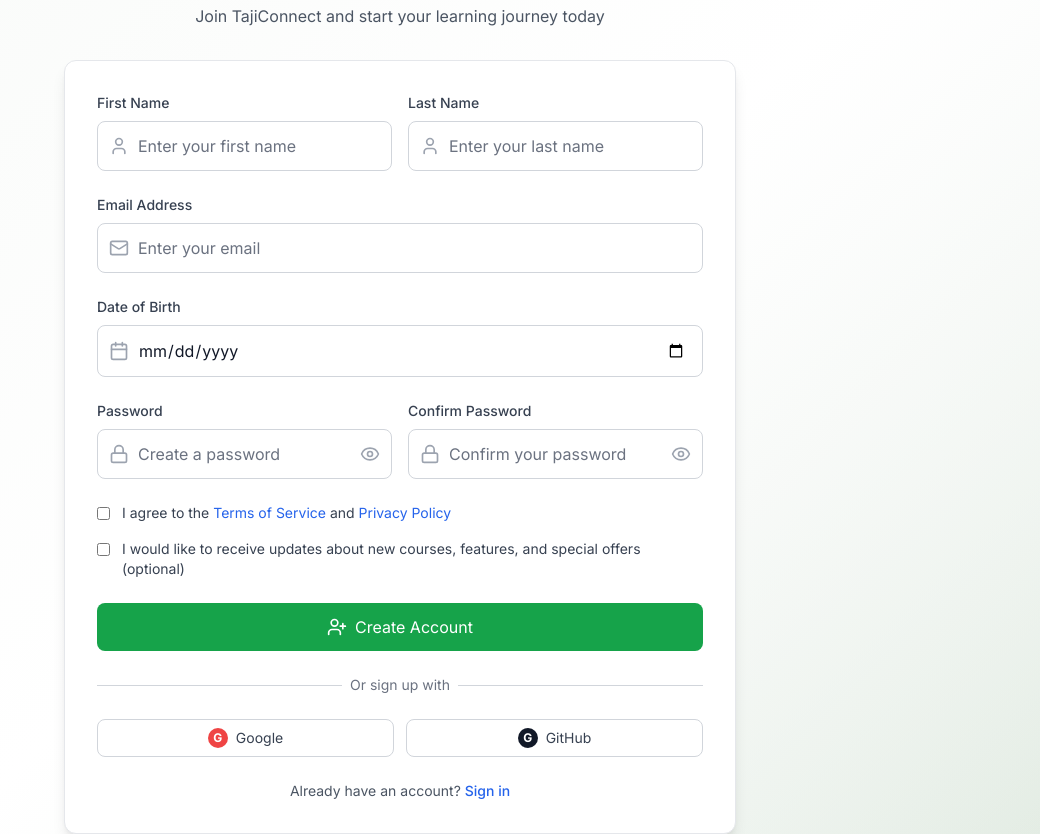
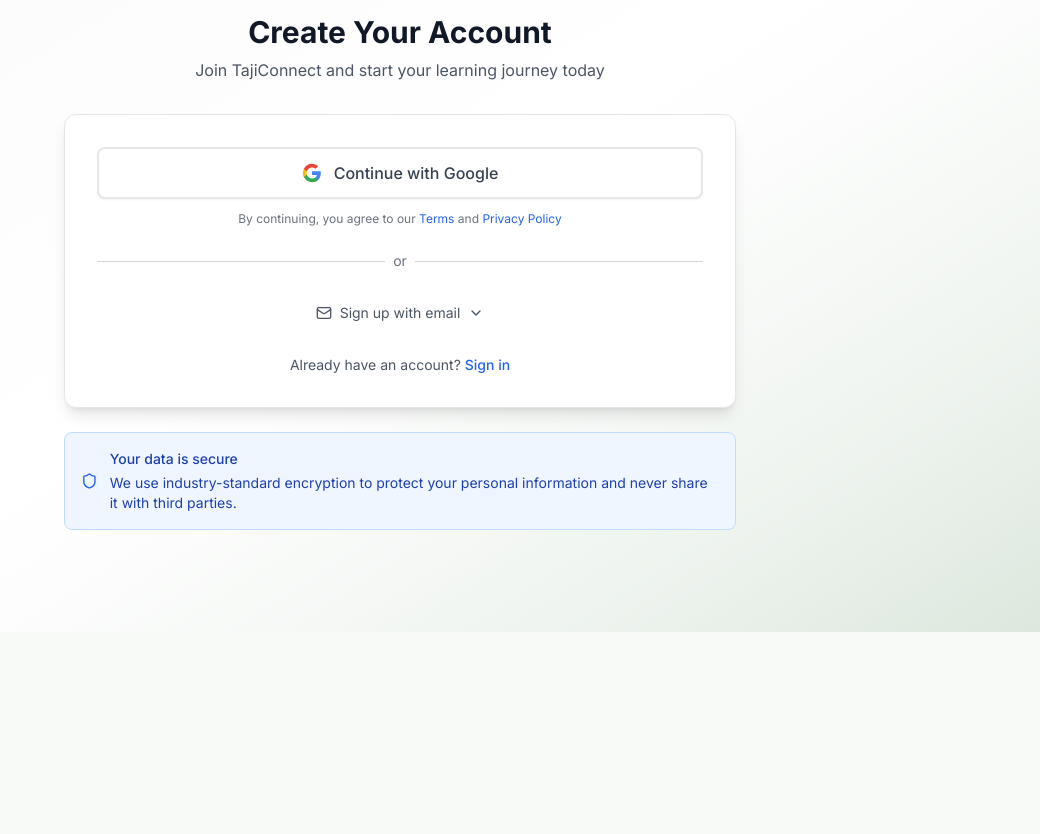
Before and after one commit to Chebii55/Tajiconnect, a React (Vite) app in the folder frontend/: page /register in a window 1280 px wide. Shown: the part 225-1059 px from the top of the page, without its empty margins (240-1280 px from the left). After the commit the page ends 857 px from the top, so only its background shows below. Built offline with nearby package versions, Linux system fonts and the light colour scheme; no server answers.

Commit message:
google-auth-done

```diff
--- a/frontend/src/components/auth/Login.tsx
+++ b/frontend/src/components/auth/Login.tsx
@@ -1,7 +1,8 @@
 import React, { useState, useEffect } from 'react';
 import { Link, useNavigate } from 'react-router-dom';
-import { Eye, EyeOff, Mail, Lock, LogIn, AlertCircle, CheckCircle, Loader } from 'lucide-react';
+import { Eye, EyeOff, Mail, Lock, LogIn, AlertCircle, CheckCircle, Loader, ChevronDown, ChevronUp } from 'lucide-react';
 import { loginUser, getLoginRedirectPath } from '../../utils/auth';
+import { authService } from '../../services/api/auth';
 import { onboardingService } from '../../services/api/onboarding';
 
 const Login: React.FC = () => {
@@ -11,8 +12,10 @@ const Login: React.FC = () => {
     password: ''
   });
   const [showPassword, setShowPassword] = useState(false);
+  const [showEmailLogin, setShowEmailLogin] = useState(false);
   const [errors, setErrors] = useState<Record<string, string>>({});
   const [isLoading, setIsLoading] = useState(false);
+  const [isGoogleLoading, setIsGoogleLoading] = useState(false);
   const [notification, setNotification] = useState<{
     type: 'success' | 'error' | 'info';
     message: string;
@@ -82,6 +85,13 @@ const Login: React.FC = () => {
     return Object.keys(newErrors).length === 0;
   };
 
+  const handleGoogleLogin = () => {
+    setIsGoogleLoading(true);
+    setNotification(null);
+    // Redirect to Google OAuth
+    authService.googleLogin();
+  };
+
   const handleSubmit = async (e: React.FormEvent) => {
     e.preventDefault();
 
@@ -140,13 +150,6 @@ const Login: React.FC = () => {
     }
   };
 
-  const handleSocialLogin = (provider: string) => {
-    setNotification({
-      type: 'info',
-      message: `${provider} login integration coming soon!`
-    });
-  };
-
   return (
     <div className="min-h-screen bg-gradient-to-br from-neutral-light via-white to-forest-sage/10 dark:from-[#0f1419] dark:via-[#1a1f2e] dark:to-[#0f1419] font-['Inter'] flex items-center justify-center py-12 px-4">
       <div className="max-w-md w-full">
@@ -175,9 +178,67 @@ const Login: React.FC = () => {
           </div>
         )}
 
-        {/* Login Form */}
+        {/* Login Card */}
         <div className="bg-white dark:bg-[#1e2433] rounded-xl shadow-lg dark:shadow-2xl dark:shadow-black/20 p-8 dark:border dark:border-gray-700/50">
-          <form onSubmit={handleSubmit} className="space-y-6">
+          {/* Primary: Google Sign In */}
+          <button
+            onClick={handleGoogleLogin}
+            disabled={isGoogleLoading}
+            className="w-full flex items-center justify-center gap-3 py-3 px-4 bg-white dark:bg-[#262d3d] border-2 border-gray-200 dark:border-gray-600 rounded-lg hover:bg-gray-50 dark:hover:bg-[#2d3548] hover:border-gray-300 dark:hover:border-gray-500 transition-all disabled:opacity-50 disabled:cursor-not-allowed shadow-sm"
+          >
+            {isGoogleLoading ? (
+              <Loader className="w-5 h-5 animate-spin" />
+            ) : (
+              <svg className="w-5 h-5" viewBox="0 0 24 24">
+                <path
+                  fill="#4285F4"
+                  d="M22.56 12.25c0-.78-.07-1.53-.2-2.25H12v4.26h5.92c-.26 1.37-1.04 2.53-2.21 3.31v2.77h3.57c2.08-1.92 3.28-4.74 3.28-8.09z"
+                />
+                <path
+                  fill="#34A853"
+                  d="M12 23c2.97 0 5.46-.98 7.28-2.66l-3.57-2.77c-.98.66-2.23 1.06-3.71 1.06-2.86 0-5.29-1.93-6.16-4.53H2.18v2.84C3.99 20.53 7.7 23 12 23z"
+                />
+                <path
+                  fill="#FBBC05"
+                  d="M5.84 14.09c-.22-.66-.35-1.36-.35-2.09s.13-1.43.35-2.09V7.07H2.18C1.43 8.55 1 10.22 1 12s.43 3.45 1.18 4.93l2.85-2.22.81-.62z"
+                />
+                <path
+                  fill="#EA4335"
+                  d="M12 5.38c1.62 0 3.06.56 4.21 1.64l3.15-3.15C17.45 2.09 14.97 1 12 1 7.7 1 3.99 3.47 2.18 7.07l3.66 2.84c.87-2.6 3.3-4.53 6.16-4.53z"
+                />
+              </svg>
+            )}
+            <span className="font-medium text-gray-700 dark:text-gray-200">
+              {isGoogleLoading ? 'Redirecting to Google...' : 'Continue with Google'}
+            </span>
+          </button>
+
+          {/* Divider */}
+          <div className="my-6">
+            <div className="relative">
+              <div className="absolute inset-0 flex items-center">
+                <div className="w-full border-t border-gray-300 dark:border-gray-600" />
+              </div>
+              <div className="relative flex justify-center text-sm">
+                <span className="px-2 bg-white dark:bg-[#1e2433] text-gray-500 dark:text-gray-400">or</span>
+              </div>
+            </div>
+          </div>
+
+          {/* Email Login Toggle */}
+          <button
+            type="button"
+            onClick={() => setShowEmailLogin(!showEmailLogin)}
+            className="w-full flex items-center justify-center gap-2 py-2 text-sm text-gray-600 dark:text-gray-400 hover:text-gray-800 dark:hover:text-gray-200 transition-colors"
+          >
+            <Mail className="w-4 h-4" />
+            <span>Sign in with email</span>
+            {showEmailLogin ? <ChevronUp className="w-4 h-4" /> : <ChevronDown className="w-4 h-4" />}
+          </button>
+
+          {/* Email/Password Form (Collapsible) */}
+          {showEmailLogin && (
+            <form onSubmit={handleSubmit} className="mt-4 space-y-4">
               {/* Email Field */}
               <div>
                 <label htmlFor="email" className="block text-sm font-medium text-neutral-dark dark:text-gray-200 mb-2">
@@ -279,40 +340,7 @@ const Login: React.FC = () => {
                 )}
               </button>
             </form>
-
-          {/* Divider */}
-          <div className="mt-6 mb-6">
-            <div className="relative">
-              <div className="absolute inset-0 flex items-center">
-                <div className="w-full border-t border-gray-300 dark:border-gray-600" />
-              </div>
-              <div className="relative flex justify-center text-sm">
-                <span className="px-2 bg-white dark:bg-[#1e2433] text-gray-500 dark:text-gray-400">Or continue with</span>
-              </div>
-            </div>
-          </div>
-
-          {/* Social Login */}
-          <div className="grid grid-cols-2 gap-3">
-            <button
-              onClick={() => handleSocialLogin('Google')}
-              className="flex items-center justify-center gap-2 py-2.5 px-4 border border-gray-300 dark:border-gray-600 rounded-lg hover:bg-gray-50 dark:hover:bg-[#262d3d] transition-colors dark:bg-[#262d3d]/50"
-            >
-              <div className="w-5 h-5 bg-red-500 rounded-full flex items-center justify-center">
-                <span className="text-white text-xs font-bold">G</span>
-              </div>
-              <span className="text-sm text-gray-700 dark:text-gray-300">Google</span>
-            </button>
-            <button
-              onClick={() => handleSocialLogin('GitHub')}
-              className="flex items-center justify-center gap-2 py-2.5 px-4 border border-gray-300 dark:border-gray-600 rounded-lg hover:bg-gray-50 dark:hover:bg-[#262d3d] transition-colors dark:bg-[#262d3d]/50"
-            >
-              <div className="w-5 h-5 bg-gray-900 dark:bg-white rounded-full flex items-center justify-center">
-                <span className="text-white dark:text-gray-900 text-xs font-bold">G</span>
-              </div>
-              <span className="text-sm text-gray-700 dark:text-gray-300">GitHub</span>
-            </button>
-          </div>
+          )}
 
           {/* Register Link */}
           <div className="mt-6 text-center">
@@ -326,8 +354,6 @@ const Login: React.FC = () => {
               </Link>
             </p>
           </div>
-
-          {/* Trainer Login Link - Hidden (Secret: Press Ctrl+Shift+T three times) */}
         </div>
 
         {/* Footer */}
--- a/frontend/src/components/auth/Register.tsx
+++ b/frontend/src/components/auth/Register.tsx
@@ -1,6 +1,6 @@
 import React, { useState } from 'react';
 import { Link, useNavigate } from 'react-router-dom';
-import { Eye, EyeOff, Mail, Lock, User, Calendar, UserPlus, AlertCircle, CheckCircle, Loader, Shield } from 'lucide-react';
+import { Eye, EyeOff, Mail, Lock, User, Calendar, UserPlus, AlertCircle, CheckCircle, Loader, Shield, ChevronDown, ChevronUp } from 'lucide-react';
 import { authService } from '../../services/api/auth';
 
 // ============================================
@@ -138,11 +138,20 @@ const Register: React.FC = () => {
   });
   const [showPassword, setShowPassword] = useState(false);
   const [showConfirmPassword, setShowConfirmPassword] = useState(false);
+  const [showEmailRegister, setShowEmailRegister] = useState(false);
   const [isLoading, setIsLoading] = useState(false);
+  const [isGoogleLoading, setIsGoogleLoading] = useState(false);
   const [notification, setNotification] = useState<{
     type: 'success' | 'error' | 'info';
     message: string;
   } | null>(null);
+
+  const handleGoogleRegister = () => {
+    setIsGoogleLoading(true);
+    setNotification(null);
+    // Redirect to Google OAuth - same flow as login, backend handles new user creation
+    authService.googleLogin();
+  };
 
   const handleSubmit = async (e: React.FormEvent) => {
     e.preventDefault();
@@ -222,13 +231,6 @@ const Register: React.FC = () => {
     }
   };
 
-  const handleSocialRegister = (provider: string) => {
-    setNotification({
-      type: 'info',
-      message: `${provider} registration integration coming soon!`
-    });
-  };
-
   const getPasswordStrength = (password: string) => {
     let strength = 0;
     if (password.length >= 8) strength++;
@@ -269,9 +271,74 @@ const Register: React.FC = () => {
           </div>
         )}
 
-        {/* Registration Form */}
+        {/* Registration Card */}
         <div className="bg-white dark:bg-gray-800 rounded-xl shadow-lg dark:shadow-2xl p-8 border dark:border-gray-700">
-          <form onSubmit={handleSubmit} className="space-y-6">
+          {/* Primary: Google Sign Up */}
+          <button
+            onClick={handleGoogleRegister}
+            disabled={isGoogleLoading}
+            className="w-full flex items-center justify-center gap-3 py-3 px-4 bg-white dark:bg-gray-700 border-2 border-gray-200 dark:border-gray-600 rounded-lg hover:bg-gray-50 dark:hover:bg-gray-600 hover:border-gray-300 dark:hover:border-gray-500 transition-all disabled:opacity-50 disabled:cursor-not-allowed shadow-sm"
+          >
+            {isGoogleLoading ? (
+              <Loader className="w-5 h-5 animate-spin" />
+            ) : (
+              <svg className="w-5 h-5" viewBox="0 0 24 24">
+                <path
+                  fill="#4285F4"
+                  d="M22.56 12.25c0-.78-.07-1.53-.2-2.25H12v4.26h5.92c-.26 1.37-1.04 2.53-2.21 3.31v2.77h3.57c2.08-1.92 3.28-4.74 3.28-8.09z"
+                />
+                <path
+                  fill="#34A853"
+                  d="M12 23c2.97 0 5.46-.98 7.28-2.66l-3.57-2.77c-.98.66-2.23 1.06-3.71 1.06-2.86 0-5.29-1.93-6.16-4.53H2.18v2.84C3.99 20.53 7.7 23 12 23z"
+                />
+                <path
+                  fill="#FBBC05"
+                  d="M5.84 14.09c-.22-.66-.35-1.36-.35-2.09s.13-1.43.35-2.09V7.07H2.18C1.43 8.55 1 10.22 1 12s.43 3.45 1.18 4.93l2.85-2.22.81-.62z"
+                />
+                <path
+                  fill="#EA4335"
+                  d="M12 5.38c1.62 0 3.06.56 4.21 1.64l3.15-3.15C17.45 2.09 14.97 1 12 1 7.7 1 3.99 3.47 2.18 7.07l3.66 2.84c.87-2.6 3.3-4.53 6.16-4.53z"
+                />
+              </svg>
+            )}
+            <span className="font-medium text-gray-700 dark:text-gray-200">
+              {isGoogleLoading ? 'Redirecting to Google...' : 'Continue with Google'}
+            </span>
+          </button>
+
+          <p className="text-center text-xs text-gray-500 dark:text-gray-400 mt-3">
+            By continuing, you agree to our{' '}
+            <Link to="/terms" className="text-blue-600 dark:text-blue-400 hover:underline">Terms</Link>
+            {' '}and{' '}
+            <Link to="/privacy" className="text-blue-600 dark:text-blue-400 hover:underline">Privacy Policy</Link>
+          </p>
+
+          {/* Divider */}
+          <div className="my-6">
+            <div className="relative">
+              <div className="absolute inset-0 flex items-center">
+                <div className="w-full border-t border-gray-300 dark:border-gray-600" />
+              </div>
+              <div className="relative flex justify-center text-sm">
+                <span className="px-2 bg-white dark:bg-gray-800 text-gray-500 dark:text-gray-400">or</span>
+              </div>
+            </div>
+          </div>
+
+          {/* Email Registration Toggle */}
+          <button
+            type="button"
+            onClick={() => setShowEmailRegister(!showEmailRegister)}
+            className="w-full flex items-center justify-center gap-2 py-2 text-sm text-gray-600 dark:text-gray-400 hover:text-gray-800 dark:hover:text-gray-200 transition-colors"
+          >
+            <Mail className="w-4 h-4" />
+            <span>Sign up with email</span>
+            {showEmailRegister ? <ChevronUp className="w-4 h-4" /> : <ChevronDown className="w-4 h-4" />}
+          </button>
+
+          {/* Email Registration Form (Collapsible) */}
+          {showEmailRegister && (
+            <form onSubmit={handleSubmit} className="mt-6 space-y-6">
               {/* Name Fields */}
               <div className="grid grid-cols-1 md:grid-cols-2 gap-4">
                 <div>
@@ -546,40 +613,7 @@ const Register: React.FC = () => {
                 )}
               </button>
             </form>
-
-          {/* Divider */}
-          <div className="mt-6 mb-6">
-            <div className="relative">
-              <div className="absolute inset-0 flex items-center">
-                <div className="w-full border-t border-gray-300 dark:border-gray-600" />
-              </div>
-              <div className="relative flex justify-center text-sm">
-                <span className="px-2 bg-white dark:bg-gray-800 text-gray-500 dark:text-gray-400">Or sign up with</span>
-              </div>
-            </div>
-          </div>
-
-          {/* Social Registration */}
-          <div className="grid grid-cols-2 gap-3">
-            <button
-              onClick={() => handleSocialRegister('Google')}
-              className="flex items-center justify-center gap-2 py-2 px-4 border border-gray-300 dark:border-gray-600 rounded-lg hover:bg-gray-50 dark:hover:bg-gray-700 transition-colors"
-            >
-              <div className="w-5 h-5 bg-red-500 rounded-full flex items-center justify-center">
-                <span className="text-white text-xs font-bold">G</span>
-              </div>
-              <span className="text-sm text-gray-700 dark:text-gray-300">Google</span>
-            </button>
-            <button
-              onClick={() => handleSocialRegister('GitHub')}
-              className="flex items-center justify-center gap-2 py-2 px-4 border border-gray-300 dark:border-gray-600 rounded-lg hover:bg-gray-50 dark:hover:bg-gray-700 transition-colors"
-            >
-              <div className="w-5 h-5 bg-gray-900 dark:bg-gray-700 rounded-full flex items-center justify-center">
-                <span className="text-white text-xs font-bold">G</span>
-              </div>
-              <span className="text-sm text-gray-700 dark:text-gray-300">GitHub</span>
-            </button>
-          </div>
+          )}
 
           {/* Login Link */}
           <div className="mt-6 text-center">
--- a/frontend/src/router.tsx
+++ b/frontend/src/router.tsx
@@ -67,6 +67,7 @@ import Support from './components/legal/Support';
 import Login from './components/auth/Login';
 import Register from './components/auth/Register';
 import TrainerLogin from './components/auth/TrainerLogin';
+import GoogleCallback from './components/auth/GoogleCallback';
 import ProtectedRoute from './components/auth/ProtectedRoute';
 
 // Trainer Components
@@ -94,6 +95,7 @@ export const router = createBrowserRouter([
       // Authentication routes (public)
       { path: '/login', element: <Login /> },
       { path: '/register', element: <Register /> },
+      { path: '/auth/google/callback', element: <GoogleCallback /> },
       { path: '/trainer/login', element: <TrainerLogin /> },
 
       // Onboarding - Streamlined single flow
--- a/frontend/src/services/api/endpoints.ts
+++ b/frontend/src/services/api/endpoints.ts
@@ -18,6 +18,8 @@ export const API_ENDPOINTS = {
     FORGOT_PASSWORD: `${API_VERSION}/auth/forgot-password`,
     RESET_PASSWORD: `${API_VERSION}/auth/reset-password`,
     CHANGE_PASSWORD: `${API_VERSION}/auth/change-password`,
+    // Google OAuth
+    GOOGLE_CALLBACK: `${API_VERSION}/auth/google/callback`,
   },
 
   // ============================================
```
Also changed, not shown: frontend/src/components/auth/GoogleCallback.tsx (added, +114 -0 lines), frontend/src/services/api/auth.ts (+47 -0 lines), 1 other file (tests, documents, lock files or other folders). Lines whose indentation alone changed are shown as unchanged.
